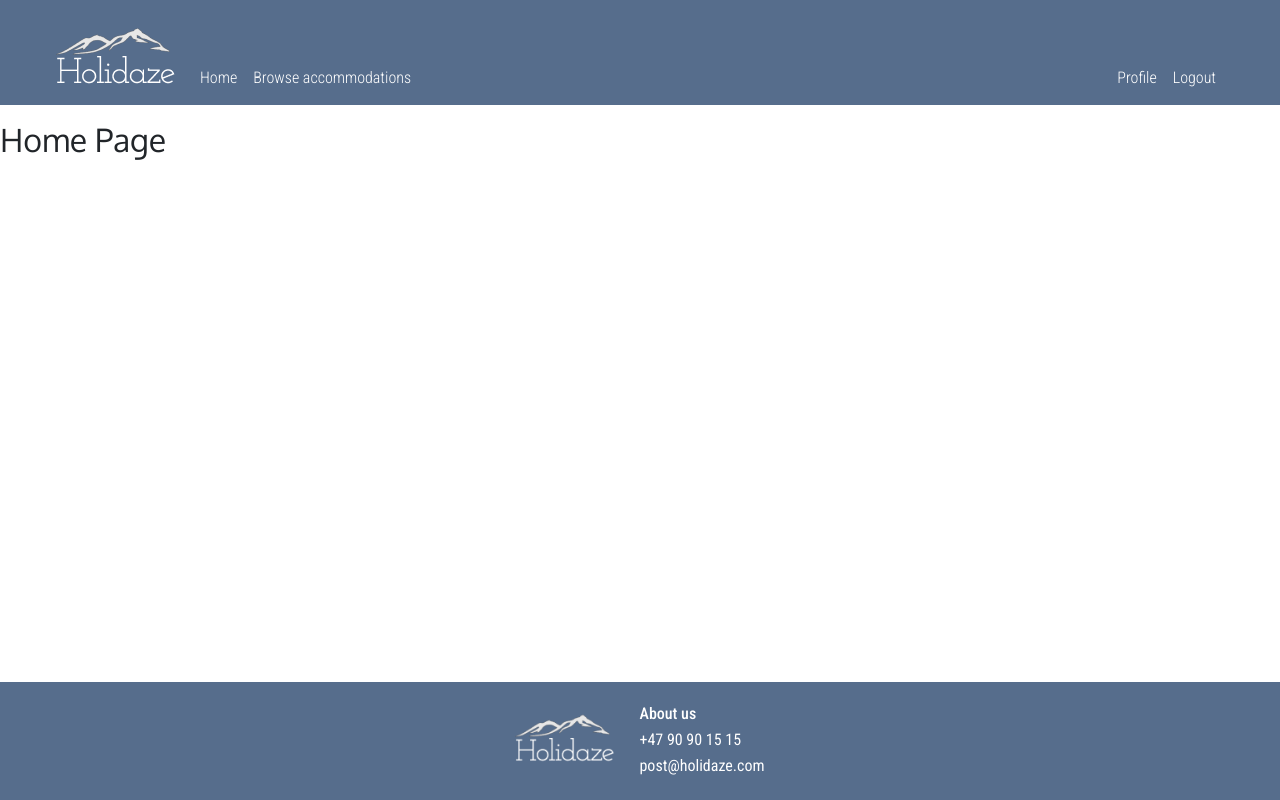
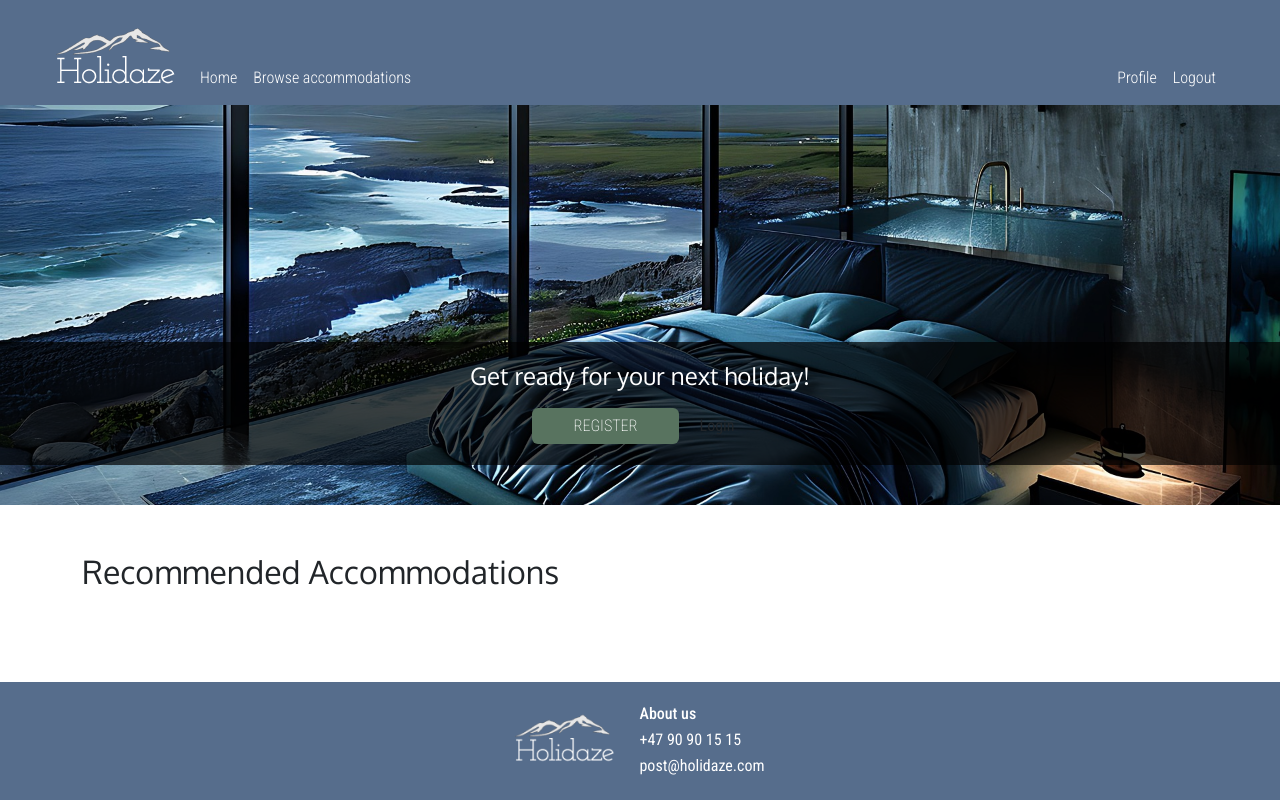
Before and after one commit to TaranJ/project-exam-2, a React (Vite) app: page / in a window 1280 px wide. Built offline with nearby package versions, Linux system fonts and the light colour scheme.

Commit message:
ads content to homepage

```diff
--- a/src/App.css
+++ b/src/App.css
@@ -1,5 +1,9 @@
 @import "bootstrap/dist/css/bootstrap.min.css";
 @import url("https://fonts.googleapis.com/css2?family=Josefin+Slab:ital,wght@0,100;1,100&family=Oxygen:wght@300;400;700&family=Roboto+Condensed:ital,wght@0,100..900;1,100..900&display=swap");
+
+@import "/src/styles/header.css";
+@import "/src/styles/footer.css";
+@import "/src/styles/homepage.css";
 
 body {
   font-family: Roboto Condensed, sans-serif;
@@ -12,58 +16,3 @@ h4,
 h5 {
   font-family: Oxygen, sans-serif;
 }
-
-.custom-navbar {
-  background-color: #566d8c;
-}
-
-.navbar-container {
-  max-width: 1200px;
-  padding: 0 1rem;
-  margin: 0 auto;
-  display: flex;
-  align-items: center;
-}
-
-.navbar-nav .nav-link {
-  padding-bottom: 0;
-  color: white;
-  padding-top: 50px;
-  font-weight: 300;
-}
-
-.navbar-nav .nav-link:hover {
-  color: rgb(199, 199, 199);
-}
-
-.footer {
-  background-color: #566d8c;
-  color: white;
-  padding: 20px 0;
-  display: flex;
-  justify-content: center;
-  align-items: center;
-}
-
-.footer-logo {
-  max-width: 100px;
-  height: auto;
-}
-
-.footer-link {
-  color: white;
-  text-decoration: none;
-}
-
-.footer-link:hover {
-  text-decoration: underline;
-  color: white;
-}
-
-.footer-contact {
-  text-align: left;
-}
-
-.footer p {
-  margin-bottom: 2px;
-}
--- a/src/components/Layout/index.jsx
+++ b/src/components/Layout/index.jsx
@@ -4,7 +4,7 @@ import Header from "../Header";
 
 const PageWrapper = ({ children }) => <div className="d-flex flex-column min-vh-100">{children}</div>;
 
-const MainContent = ({ children }) => <main className="flex-grow-1 py-3">{children}</main>;
+const MainContent = ({ children }) => <main className="flex-grow-1">{children}</main>;
 
 function Layout({ children }) {
   return (
--- a/src/pages/HomePage.jsx
+++ b/src/pages/HomePage.jsx
@@ -1,7 +1,34 @@
 import React from "react";
+import heroImage from "../images/ai-generated-8774912_1920.jpg";
 
 function HomePage() {
-  return <h2>Home Page</h2>;
+  return (
+    <div>
+      <div
+        className="hero-section"
+        style={{
+          backgroundImage: `url(${heroImage})`,
+          backgroundSize: "cover",
+          backgroundPosition: "center",
+          height: "50vh",
+          position: "relative",
+          color: "white",
+        }}
+      >
+        <div className="hero-overlay d-flex flex-column align-items-center justify-content-center">
+          <h1 className="mb-3 fs-4 text-center">Get ready for your next holiday!</h1>
+          <div className="cta-buttons">
+            <button className="btn cta-button me-2">Register</button>
+            <button className="btn">Login</button>
+          </div>
+        </div>
+      </div>
+
+      <div className="container my-5">
+        <h2 className="mb-4">Recommended Accommodations</h2>
+      </div>
+    </div>
+  );
 }
 
 export default HomePage;
--- /dev/null
+++ b/src/styles/footer.css
@@ -0,0 +1,31 @@
+.footer {
+  background-color: #566d8c;
+  color: white;
+  padding: 20px 0;
+  display: flex;
+  justify-content: center;
+  align-items: center;
+}
+
+.footer-logo {
+  max-width: 100px;
+  height: auto;
+}
+
+.footer-link {
+  color: white;
+  text-decoration: none;
+}
+
+.footer-link:hover {
+  text-decoration: underline;
+  color: white;
+}
+
+.footer-contact {
+  text-align: left;
+}
+
+.footer p {
+  margin-bottom: 2px;
+}
--- /dev/null
+++ b/src/styles/header.css
@@ -0,0 +1,22 @@
+.custom-navbar {
+  background-color: #566d8c;
+}
+
+.navbar-container {
+  max-width: 1200px;
+  padding: 0 1rem;
+  margin: 0 auto;
+  display: flex;
+  align-items: center;
+}
+
+.navbar-nav .nav-link {
+  padding-bottom: 0;
+  color: white;
+  padding-top: 50px;
+  font-weight: 300;
+}
+
+.navbar-nav .nav-link:hover {
+  color: rgb(199, 199, 199);
+}
--- /dev/null
+++ b/src/styles/homepage.css
@@ -0,0 +1,20 @@
+.hero-section {
+  position: relative;
+}
+
+.hero-overlay {
+  position: absolute;
+  bottom: 10%;
+  width: 100%;
+  text-align: center;
+  padding: 20px;
+  background: rgba(0, 0, 0, 0.7);
+}
+
+.cta-button {
+  background-color: #58735f;
+  color: white;
+  text-transform: uppercase;
+  font-weight: 200;
+  padding: 5px 40px;
+}
```
Also changed, not shown: src/images/ai-generated-8774912_1920.jpg (added).
